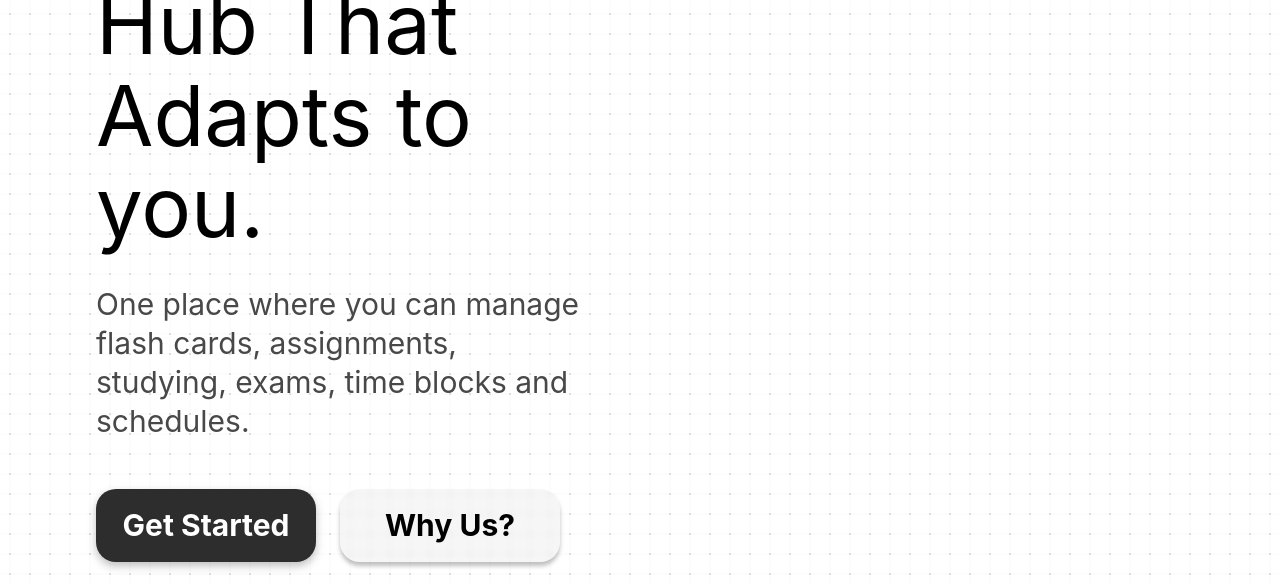
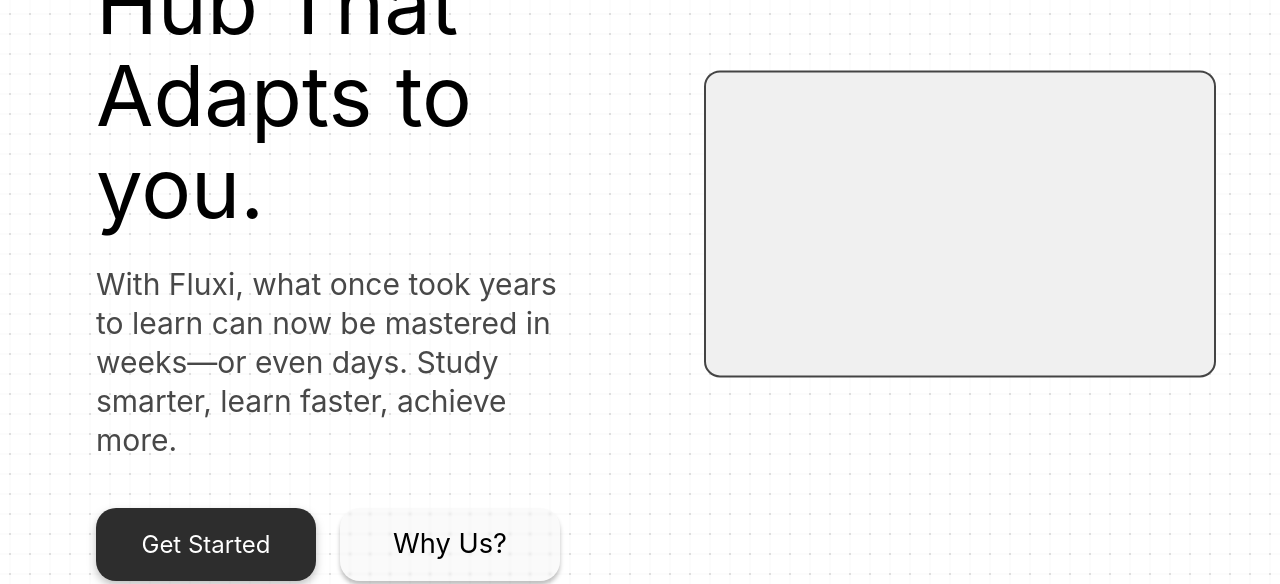
Before and after one commit to nirvaankohli/Fluxi, a React (Vite) app in the folder frontend/: page / in a window 1280 px wide. Shown: the part 216-800 px from the top of the page. Built offline with nearby package versions, Linux system fonts and the light colour scheme; no server answers.

Commit message:
feat(frontend): enhance hero section and add new box component
* Updated Hero component text to improve marketing message
* Added new Box component with absolute positioning and styling
* Adjusted font sizes and weights in Hero component for better readability

```diff
--- a/frontend/src/App.tsx
+++ b/frontend/src/App.tsx
@@ -146,6 +146,22 @@
 
       }}>
         <Hero />
+
+        <Box
+          sx={{
+            position: 'absolute',
+            right: '5%',
+            top: '50%',
+            transform: 'translateY(-50%)',
+            width: 'calc(40%)',
+            aspectRatio: '15/9',
+            borderRadius: '16px',
+            border: '2px solid #444',
+            backgroundColor: '#f0f0f0',
+            marginLeft: '50px',
+          }}
+        />
+
       </div>
 
 
--- a/frontend/src/components/Hero/Hero.tsx
+++ b/frontend/src/components/Hero/Hero.tsx
@@ -28,7 +28,7 @@
           lineHeight: '1.3'
         }}
       >
-        One place where you can manage flash cards, assignments, studying, exams, time blocks and schedules.
+       With Fluxi, what once took years to learn can now be mastered in weeks—or even days. Study smarter, learn faster, achieve more.
       </div>
 
       <div className="flex flex-col sm:flex-row gap-4 sm:gap-6 w-full">
@@ -40,8 +40,8 @@
             borderRadius: '20px',
             backgroundColor: '#2D2D2D',
             fontFamily: 'Inter, -apple-system, Roboto, Helvetica, sans-serif',
-            fontSize: 'clamp(1.25rem, 4vw, 1.875rem)',
-            fontWeight: 700,
+            fontSize: 'clamp(1rem, 4vw, 1.5rem)',
+            fontWeight: 400,
             color: 'rgba(255,255,255,1)',
             filter: 'drop-shadow(0 4px 4px rgba(0, 0, 0, 0.25))'
           }}
@@ -55,12 +55,12 @@
             width: 'clamp(200px, 45vw, 220px)',
             height: 'clamp(60px, 12vw, 73px)',
             borderRadius: '20px',
-            background: 'rgba(217, 217, 217, 0.23)',
+            background: 'rgba(217, 217, 217, 0.13)',
             boxShadow: '0 4px 4px 0 rgba(0, 0, 0, 0.25)',
-            backdropFilter: 'blur(2px)',
+            backdropFilter: 'blur(1px)',
             fontFamily: 'Inter, -apple-system, Roboto, Helvetica, sans-serif',
-            fontSize: 'clamp(1.25rem, 4vw, 1.875rem)',
-            fontWeight: 700,
+            fontSize: 'clamp(1.15rem, 4vw, 1.7rem)',
+            fontWeight: 400,
             color: 'rgba(0,0,0,1)'
           }}
         >
```
